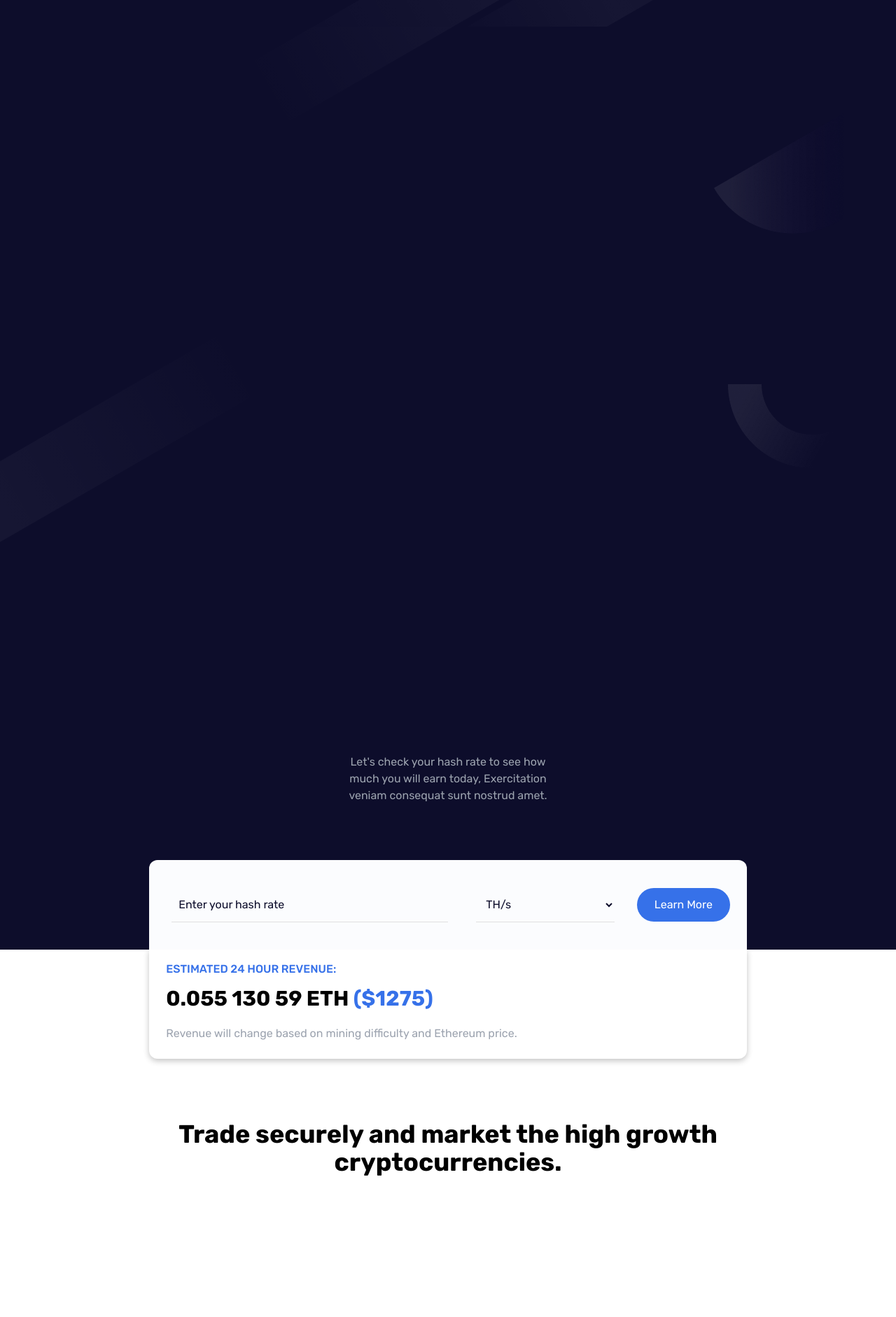
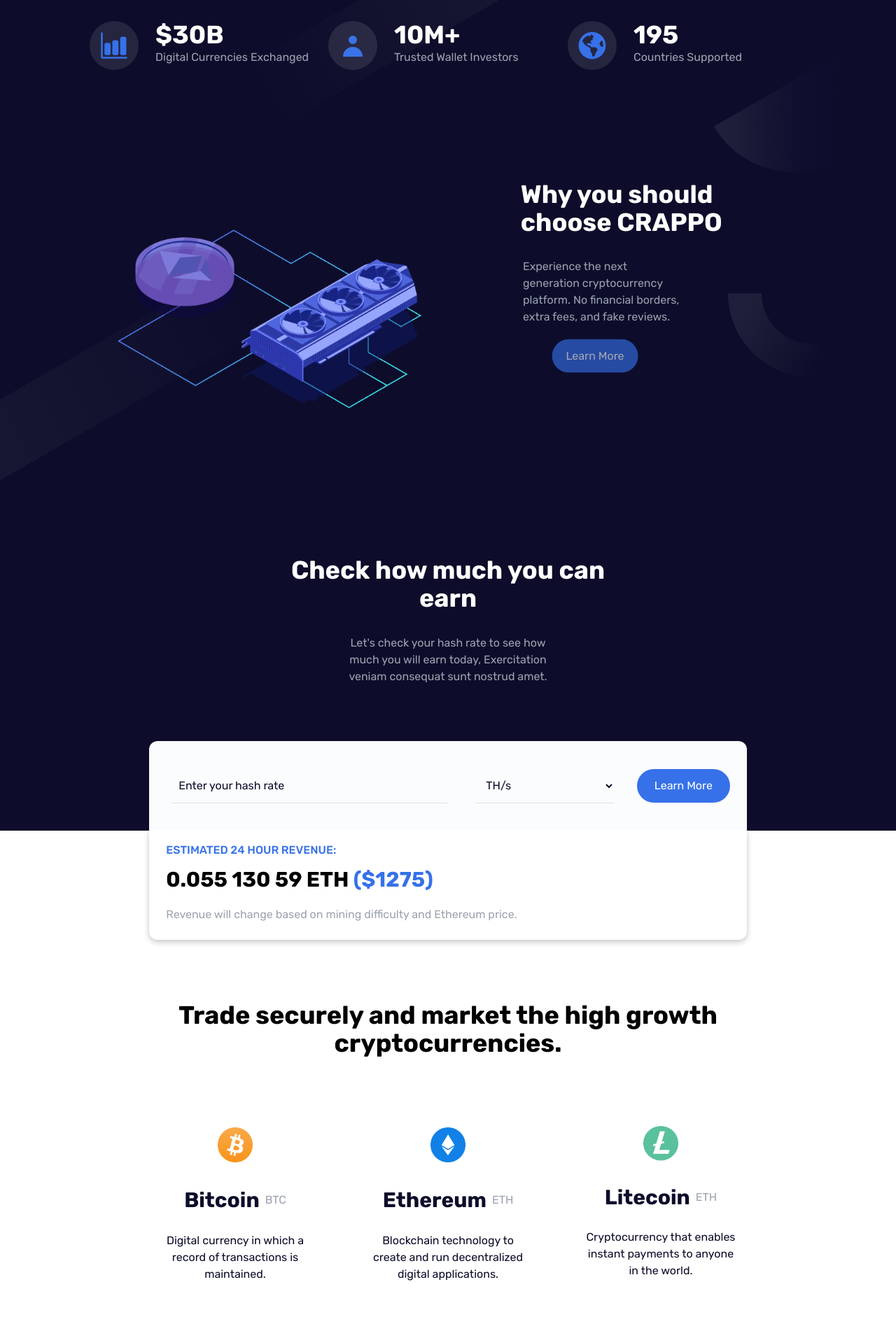
Before and after one commit to Uchechukwu10/crappo-challenge, a React (Create React App) app: page / in a window 1280 px wide. Shown: the part 758-2640 px from the top of the page at 70% size. Built offline with nearby package versions, Linux system fonts and the light colour scheme.

Commit message:
fix broken divs

```diff
--- a/src/components/Banner.js
+++ b/src/components/Banner.js
@@ -8,18 +8,18 @@
   return (
     <section className='banner flex md:px-11 lg:px-11 xl:px-32 relative'>
       <div className='flex flex-col lg:flex-row py-5 pl-3'>
-      <TrackVisibility partialVisibility>
+      <TrackVisibility partialVisibility className='lg:w-1/2'>
       {({ isVisible }) =>
-        <div className={ isVisible ? 'banner-details flex flex-col justify-center lg:w-1/2 animate__animated animate__backInLeft animate__slow' : 'invisible banner-details flex flex-col justify-center lg:w-1/2'}>
+        <div className={ isVisible ? 'banner-details flex flex-col justify-center animate__animated animate__backInLeft animate__slow' : 'invisible banner-details flex flex-col justify-center'}>
           <div className='text-base rounded-3xl bg-yellow-400 w-fit h-fit pr-2 promo'><span className='font-medium text-base rounded-3xl bg-red-500 w-fit px-2 py-1 mr-4'>75% SAVE</span>For the Black Friday weekend</div>
           <h1 className='text-4xl lg:text-5xl xl:text-6xl font-bold my-5 py-3 px-2'>Fastest & secure platform to invest in crypto</h1>
           <p className='text-base w-10/12 lg:w-8/12 my-4'>Buy and sell cryptocurrencies by trusted 10M wallets with over $30 billion in transactions</p>
           <div className='try-btn w-fit py-3 px-3 text-center my-5 rounded-3xl'>Try for FREE <span className='ml-3'><MdKeyboardArrowRight className='inline'/></span></div>
         </div>}
       </TrackVisibility>
-      <TrackVisibility partialVisibility>
+      <TrackVisibility partialVisibility className='px-3 lg:w-1/2'>
       {({ isVisible }) =>
-      <div className={isVisible ? 'banner-illustration px-3 lg:w-1/2 animate__animated animate__backInRight animate__slow' : 'invisible'}><img src={illustration} alt='bitcoin illustration' className='illustration'/></div>}
+      <div className={isVisible ? 'banner-illustration animate__animated animate__backInRight animate__slow' : 'invisible'}><img src={illustration} alt='bitcoin illustration' className='illustration'/></div>}
       </TrackVisibility>
         <div className='absolute ruler2 text-transparent'>hi</div>
       </div>
--- a/src/components/Calculate.js
+++ b/src/components/Calculate.js
@@ -10,9 +10,9 @@
   return (
     <section className='calculate'>
       <div className='calculate-title flex flex-col justify-center items-center pt-5 lg:pt-10 pb-80 lg:pb-48 relative md:px-11 lg:px-11 xl:px-32'>
-      <TrackVisibility partialVisibility>
+      <TrackVisibility partialVisibility className='py-4 w-10/12 lg:w-8/12 xl:w-6/12'>
       {({ isVisible }) =>
-        <h3 className={ isVisible ? 'text-4xl font-bold py-4 text-center w-10/12 lg:w-8/12 xl:w-6/12 animate__animated animate__tada animate__slow' : 'invisible text-4xl font-bold py-4 text-center w-10/12 lg:w-8/12 xl:w-6/12'}>Check how much you can earn</h3>}
+        <h3 className={ isVisible ? 'text-4xl font-bold text-center animate__animated animate__tada animate__slow' : 'invisible text-4xl font-bold text-center'}>Check how much you can earn</h3>}
       </TrackVisibility>
         <p className='text-base text-center text-gray-400 lg:px-28 py-4 w-10/12  lg:w-8/12 xl:w-6/12'>Let's check your hash rate to see how much you will earn today, Exercitation veniam consequat sunt nostrud amet.</p>
         <form className='flex flex-col lg:flex-row items-center hash-form py-5 absolute w-8/12 rounded-t-xl px-3'>
@@ -35,9 +35,9 @@
         </div>
         <h3 className='text-2xl lg:text-4xl font-bold py-8 my-5 w-10/12 text-center'>Trade securely and market the high growth cryptocurrencies.</h3>
         <div className='currencies flex flex-col lg:flex-row justify-center items-center'>
-        <TrackVisibility partialVisibility>
+        <TrackVisibility partialVisibility className='lg:mx-6 crypto-card px-4 w-8/12 md:w-9/12 lg:w-3/12'>
         {({ isVisible }) =>
-          <div className={isVisible ? 'flex flex-col justify-center items-center bitcoin lg:mx-6 crypto-card px-4 w-8/12 md:w-9/12 lg:w-3/12 animate__animated animate__bounceInUp animate__slow' : 'invisible flex flex-col justify-center items-center bitcoin lg:mx-6 crypto-card px-4 w-8/12 md:w-9/12 lg:w-3/12'}>
+          <div className={isVisible ? 'flex flex-col justify-center items-center bitcoin animate__animated animate__bounceInUp animate__slow' : 'invisible flex flex-col justify-center items-center bitcoin'}>
             <img src={bitcoin} alt='bitcoin-logo' className='pt-8 pb-5 mt-4'/>
             <span className='flex py-4'><h3 className='text-3xl font-bold mr-2'>Bitcoin</h3><p className='flex items-center text-base text-gray-400'>BTC</p></span>
             <p className='currency-text text-center py-3'>Digital currency in which a record of transactions is maintained.</p>
@@ -45,9 +45,9 @@
             <div className='arrow w-fit p-3 my-5 mb-16'><MdKeyboardArrowRight className='inline text-5xl'/></div>
           </div>}
         </TrackVisibility>
-        <TrackVisibility partialVisibility>
+        <TrackVisibility partialVisibility className='mx-6 crypto-card px-4 w-8/12 md:w-9/12 lg:w-3/12'>
         {({ isVisible }) =>
-          <div className={isVisible ? 'flex flex-col ethereum mx-6 crypto-card justify-center items-center px-4 w-8/12 md:w-9/12 lg:w-3/12 animate__animated animate__bounceInUp animate__slow' : 'invisible flex flex-col ethereum mx-6 crypto-card justify-center items-center px-4 w-8/12 md:w-9/12 lg:w-3/12'}>
+        <div className={isVisible ? 'flex flex-col ethereum justify-center items-center animate__animated animate__bounceInUp animate__slow' : 'invisible flex flex-col ethereum justify-center items-center'}>
             <img src={ethereum} alt='ethereum-logo' className='pt-8 pb-5 mt-4'/>
             <span className='flex py-4'><h3 className='text-3xl font-bold mr-2'>Ethereum</h3><p className='flex items-center text-base text-gray-400'>ETH</p></span>
             <p className='currency-text text-center py-3'>Blockchain technology to create and run decentralized digital applications.</p>
@@ -55,9 +55,9 @@
             <div className='arrow w-fit p-3 my-5 mb-16'><MdKeyboardArrowRight className='inline text-5xl'/></div>
           </div>}
         </TrackVisibility>
-        <TrackVisibility partialVisibility>
+        <TrackVisibility partialVisibility className='mx-6 crypto-card px-4 w-8/12 md:w-9/12 lg:w-3/12'>
         {({ isVisible }) =>
-          <div className={isVisible ? 'flex flex-col litecoin mx-6 crypto-card justify-center items-center px-4 w-8/12 md:w-9/12 lg:w-3/12 animate__animated animate__bounceInUp animate__slow' : 'invisible flex flex-col litecoin mx-6 crypto-card justify-center items-center px-4 w-8/12 md:w-9/12 lg:w-3/12'}>
+          <div className={isVisible ? 'flex flex-col litecoin justify-center items-center animate__animated animate__bounceInUp animate__slow' : 'invisible flex flex-col litecoin  justify-center items-center '}>
             <img src={litecoin} alt='litecoin-logo' className='pt-8 pb-5 mt-4'/>
             <span className='flex py-4'><h3 className='text-3xl font-bold mr-2'>Litecoin</h3><p className='flex items-center text-base text-gray-400'>ETH</p></span>
             <p className='currency-text text-center py-3'>Cryptocurrency that enables instant payments to anyone in the world.</p>
@@ -67,6 +67,7 @@
         </TrackVisibility>
         </div>
       </div>
+
     </section>
   )
 }
--- a/src/components/WhyCrappo.js
+++ b/src/components/WhyCrappo.js
@@ -12,9 +12,9 @@
   return (
     <section className="why-crappo md:px-11 lg:px-11 xl:px-32 pt-20 pb-7 relative">
       <div className="figures flex flex-col lg:flex-row justify-center items-center lg:items-start">
-      <TrackVisibility partialVisibility>
+      <TrackVisibility partialVisibility className="w-8/12 lg:w-4/12 py-6 lg:py-0">
       {({isVisible}) =>
-        <div className={isVisible ? "figure flex w-8/12 lg:w-4/12 py-6 lg:py-0 animate__animated animate__pulse animate__slow" : 'invisible figure flex w-8/12 lg:w-4/12 py-6 lg:py-0'}>
+        <div className={isVisible ? "figure flex animate__animated animate__pulse animate__slow" : 'invisible figure flex'}>
           <div className="figure-icon">
             <IoBarChart color="#3671E9" />
           </div>
@@ -24,9 +24,9 @@
           </div>
         </div>}
       </TrackVisibility>
-      <TrackVisibility partialVisibility>
+      <TrackVisibility partialVisibility className="w-8/12 lg:w-4/12 py-6 lg:py-0">
       {({isVisible}) =>
-      <div className={isVisible ? "figure flex w-8/12 lg:w-4/12 py-6 lg:py-0 animate__animated animate__pulse animate__slow" : 'invisible figure flex w-8/12 lg:w-4/12 py-6 lg:py-0'}>
+      <div className={isVisible ? "figure flex animate__animated animate__pulse animate__slow" : 'invisible figure flex'}>
           <div className="figure-icon">
             <HiUser color="#3671E9" />
           </div>
@@ -36,9 +36,9 @@
           </div>
         </div>}
       </TrackVisibility>
-      <TrackVisibility partialVisibility>
+      <TrackVisibility partialVisibility className="w-8/12 lg:w-4/12 py-6 lg:py-0">
       {({isVisible}) =>
-      <div className={isVisible ? "figure flex w-8/12 lg:w-4/12 py-6 lg:py-0 animate__animated animate__pulse animate__slow" : 'invisible figure flex w-8/12 lg:w-4/12 py-6 lg:py-0'}>
+      <div className={isVisible ? "figure flex animate__animated animate__pulse animate__slow" : 'invisible figure flex'}>
           <div className="figure-icon">
             <FaGlobeAmericas color="#3671E9" />
           </div>
@@ -49,17 +49,21 @@
         </div>}
       </TrackVisibility>
       </div>
-      <TrackVisibility partialVisibility>
-      {({ isVisible }) =>
+
       <div className="why-us flex flex-col lg:flex-row justify-center items-center lg:py-32">
-        <div className={ isVisible ? "why-img px-6 animate__animated animate__fadeInBottomLeft animate__slow" : "invisible why-img px-6"}><img src={illustration2} alt='crypto'/></div>
-        <div className="why-text flex flex-col px-5 lg:px-10 xl:px-20 lg:w-7/12">
+        <TrackVisibility partialVisibility className="px-6">
+        {({ isVisible }) =>
+        <div className={ isVisible ? "why-img animate__animated animate__fadeInBottomLeft animate__slow" : "invisible why-img"}><img src={illustration2} alt='crypto'/></div>}
+        </TrackVisibility>
+        <TrackVisibility partialVisibility className="px-5 lg:px-10 xl:px-20 lg:w-7/12">
+        {({ isVisible }) =>
+        <div className="why-text flex flex-col">
           <h3 className={ isVisible ? "text-4xl font-bold py-4 animate__animated animate__fadeInTopRight animate__slow" : "invisible text-4xl font-bold py-4"}>Why you should choose CRAPPO</h3>
-          <p className={ isVisible ? "text-base text-gray-400 pr-16 xl:pr-24 py-4 animate__animated animate__fadeInTopRight animate__slow animate__delay-2s" : "invisible text-base text-gray-400 pr-16 xl:pr-24 py-4"}>Experience the next generation cryptocurrency platform. No financial borders, extra fees, and fake reviews.</p>
-          <div className={ isVisible ? "try-btn w-fit py-3 px-5 my-5 rounded-3xl animate__animated animate__fadeInTopRight animate__slow animate__delay-3s" : "invisible try-btn w-fit py-3 px-5 my-5 rounded-3xl"}>Learn More</div>
-        </div>
-      </div>}
-      </TrackVisibility>
+          <p className={ isVisible ? "text-base text-gray-400 pr-16 xl:pr-24 py-4 animate__animated animate__fadeInTopRight animate__slow animate__delay-1s" : "invisible text-base text-gray-400 pr-16 xl:pr-24 py-4"}>Experience the next generation cryptocurrency platform. No financial borders, extra fees, and fake reviews.</p>
+          <div className={ isVisible ? "try-btn w-fit py-3 px-5 my-5 rounded-3xl animate__animated animate__fadeInTopRight animate__slow animate__delay-2s" : "invisible try-btn w-fit py-3 px-5 my-5 rounded-3xl"}>Learn More</div>
+        </div>}
+        </TrackVisibility>
+      </div>
       <div className='absolute u-curve'><img src={uCurve} alt='crypto'/></div>
       <div className='absolute d-curve'><img src={dCurve} alt='crypto'/></div>
       <div className='absolute ruler3 text-transparent'>hi</div>
```
Also changed, not shown: src/components/Features.js (+12 -12 lines).
